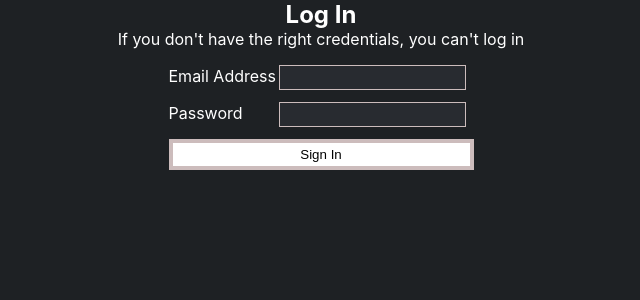
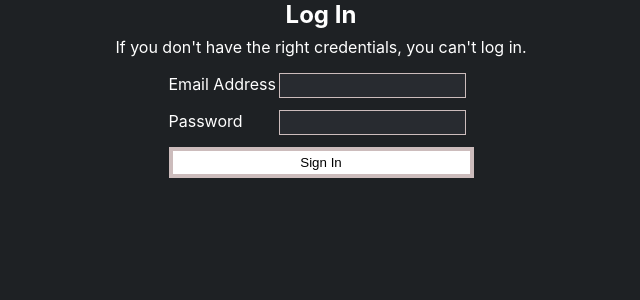
Before and after one commit to DystopiaPark/4-interview-questions-revisited, a React (Create React App) app: page / in a window 1280 px wide. Shown: the top 300 px of the page, without its empty margins (319-959 px from the left). Built offline with nearby package versions, Linux system fonts and the light colour scheme; no server answers.

Commit message:
minor update

```diff
--- a/src/App.css
+++ b/src/App.css
@@ -113,6 +113,7 @@ select {
 }
 .sign-in h2 {
   text-align: center;
+  margin-bottom: 0.5rem;
 }
 .sign-in p {
   text-align: center;
--- a/src/components/SignIn/SignIn.jsx
+++ b/src/components/SignIn/SignIn.jsx
@@ -25,7 +25,7 @@ const SignIn = () => {
     <div className="sign-in">
       <div>
         <h2>Log In</h2>
-        <p>If you don't have the right credentials, you can't log in</p>
+        <p>If you don't have the right credentials, you can't log in.</p>
       </div>
       <form onSubmit={handleSubmit}>
         <div>
```
